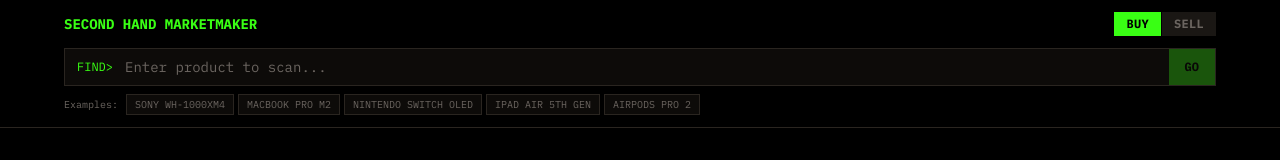
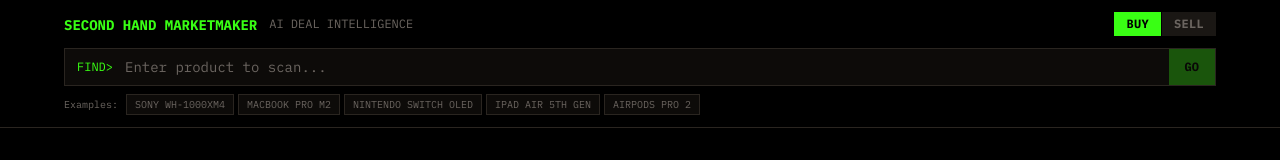
Before and after one commit to sidpendyala/SecondHandMarketMaker, a Next.js app in the folder frontend/: page / in a window 1280 px wide. Shown: the top 160 px of the page. Built offline with nearby package versions, Linux system fonts and the light colour scheme.

Commit message:
Refining a bit of header

```diff
--- a/frontend/src/components/SearchHeader.tsx
+++ b/frontend/src/components/SearchHeader.tsx
@@ -58,13 +58,16 @@ export default function SearchHeader({
             <button
               type="button"
               onClick={onHomeClick}
-              className="flex items-center gap-3 text-left transition-opacity hover:opacity-80 focus:outline-none focus:ring-2 focus:ring-[#39ff14]/50 focus:ring-offset-0"
+              className="text-left transition-opacity hover:opacity-80 focus:outline-none focus:ring-2 focus:ring-[#39ff14]/50 focus:ring-offset-0"
               aria-label="Go to home"
             >
               <span className="text-sm font-bold text-[#39ff14]">
                 SECOND HAND MARKETMAKER
               </span>
             </button>
+            <span className="text-xs text-[#6b6560]">
+              AI DEAL INTELLIGENCE
+            </span>
           </div>
 
           <div className="flex items-center gap-px">
```
